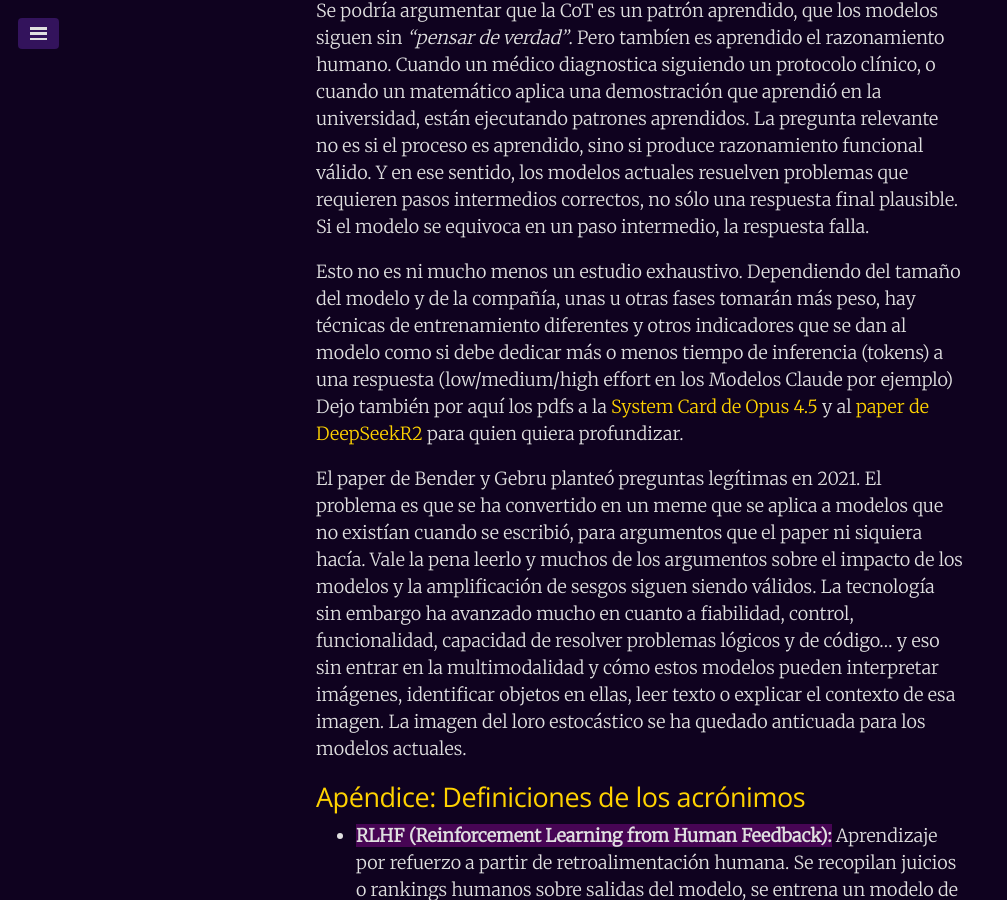
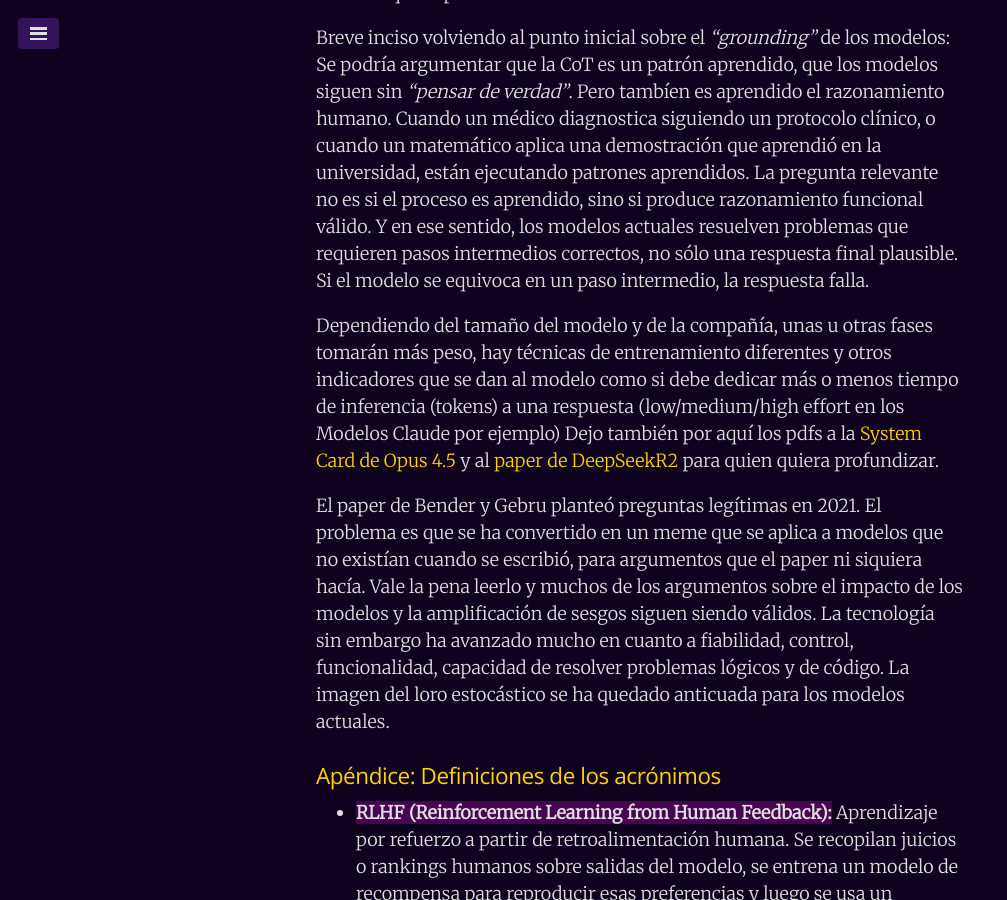
Before and after one commit to juanmirod/juanmirod.github.io, a Jekyll site: the page built from _posts/2026-01-30-por-que-los-llms-no-son-loros-estocasticos.markdown, in a window 1280 px wide and 900 px high, scrolled down 6900 px. Shown: the whole window, without its empty margins (0-1007 px from the left). Built offline with Jekyll 4.4.1, drawn with Linux system fonts in a browser that asks for light colours; some of the changed text lies outside the part shown.

Commit message:
last review

```diff
--- a/_posts/2026-01-30-por-que-los-llms-no-son-loros-estocasticos.markdown
+++ b/_posts/2026-01-30-por-que-los-llms-no-son-loros-estocasticos.markdown
@@ -85,11 +87,11 @@
 
 Breve inciso volviendo al punto inicial sobre el _"grounding"_ de los modelos: Se podría argumentar que la CoT es un patrón aprendido, que los modelos siguen sin _"pensar de verdad"_. Pero tambíen es aprendido el razonamiento humano. Cuando un médico diagnostica siguiendo un protocolo clínico, o cuando un matemático aplica una demostración que aprendió en la universidad, están ejecutando patrones aprendidos. La pregunta relevante no es si el proceso es aprendido, sino si produce razonamiento funcional válido. Y en ese sentido, los modelos actuales resuelven problemas que requieren pasos intermedios correctos, no sólo una respuesta final plausible. Si el modelo se equivoca en un paso intermedio, la respuesta falla.
 
-Esto no es ni mucho menos un estudio exhaustivo. Dependiendo del tamaño del modelo y de la compañía, unas u otras fases tomarán más peso, hay técnicas de entrenamiento diferentes y otros indicadores que se dan al modelo como si debe dedicar más o menos tiempo de inferencia (tokens) a una respuesta (low/medium/high effort en los Modelos Claude por ejemplo) Dejo también por aquí los pdfs a la [System Card de Opus 4.5](/public/papers/Claude%20Opus%204.5%20System%20Card.pdf) y al [paper de DeepSeekR2](/public/papers/2511.22570v1.pdf) para quien quiera profundizar.
+Dependiendo del tamaño del modelo y de la compañía, unas u otras fases tomarán más peso, hay técnicas de entrenamiento diferentes y otros indicadores que se dan al modelo como si debe dedicar más o menos tiempo de inferencia (tokens) a una respuesta (low/medium/high effort en los Modelos Claude por ejemplo) Dejo también por aquí los pdfs a la [System Card de Opus 4.5](/public/papers/Claude%20Opus%204.5%20System%20Card.pdf) y al [paper de DeepSeekR2](/public/papers/2511.22570v1.pdf) para quien quiera profundizar.
 
-El paper de Bender y Gebru planteó preguntas legítimas en 2021. El problema es que se ha convertido en un meme que se aplica a modelos que no existían cuando se escribió, para argumentos que el paper ni siquiera hacía. Vale la pena leerlo y muchos de los argumentos sobre el impacto de los modelos y la amplificación de sesgos siguen siendo válidos. La tecnología sin embargo ha avanzado mucho en cuanto a fiabilidad, control, funcionalidad, capacidad de resolver problemas lógicos y de código... y eso sin entrar en la multimodalidad y cómo estos modelos pueden interpretar imágenes, identificar objetos en ellas, leer texto o explicar el contexto de esa imagen. La imagen del loro estocástico se ha quedado anticuada para los modelos actuales.
+El paper de Bender y Gebru planteó preguntas legítimas en 2021. El problema es que se ha convertido en un meme que se aplica a modelos que no existían cuando se escribió, para argumentos que el paper ni siquiera hacía. Vale la pena leerlo y muchos de los argumentos sobre el impacto de los modelos y la amplificación de sesgos siguen siendo válidos. La tecnología sin embargo ha avanzado mucho en cuanto a fiabilidad, control, funcionalidad, capacidad de resolver problemas lógicos y de código. La imagen del loro estocástico se ha quedado anticuada para los modelos actuales.
 
-## Apéndice: Definiciones de los acrónimos
+### Apéndice: Definiciones de los acrónimos
 
 - **RLHF (Reinforcement Learning from Human Feedback):** Aprendizaje por refuerzo a partir de retroalimentación humana. Se recopilan juicios o rankings humanos sobre salidas del modelo, se entrena un modelo de recompensa para reproducir esas preferencias y luego se usa un algoritmo de RL —por ejemplo PPO (Proximal Policy Optimization), un algoritmo de optimización de políticas eficiente y relativamente estable que limita las actualizaciones para evitar cambios drásticos— para ajustar la política del modelo a fin de maximizar la recompensa. Es costoso pero permite alinear comportamientos concretos con criterios humanos.
 
```
Also changed, not shown: other parts of _posts/2026-01-30-por-que-los-llms-no-son-loros-estocasticos.markdown (+7 -5 lines).
